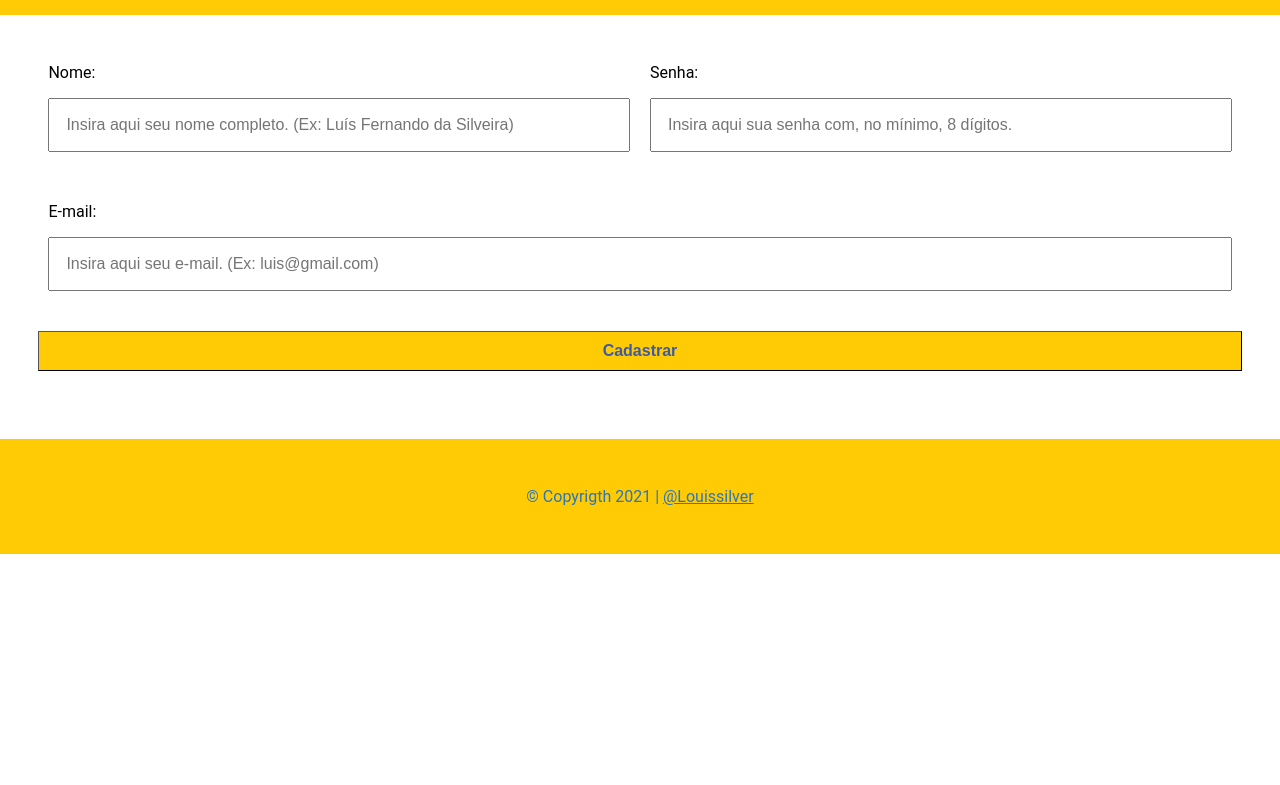
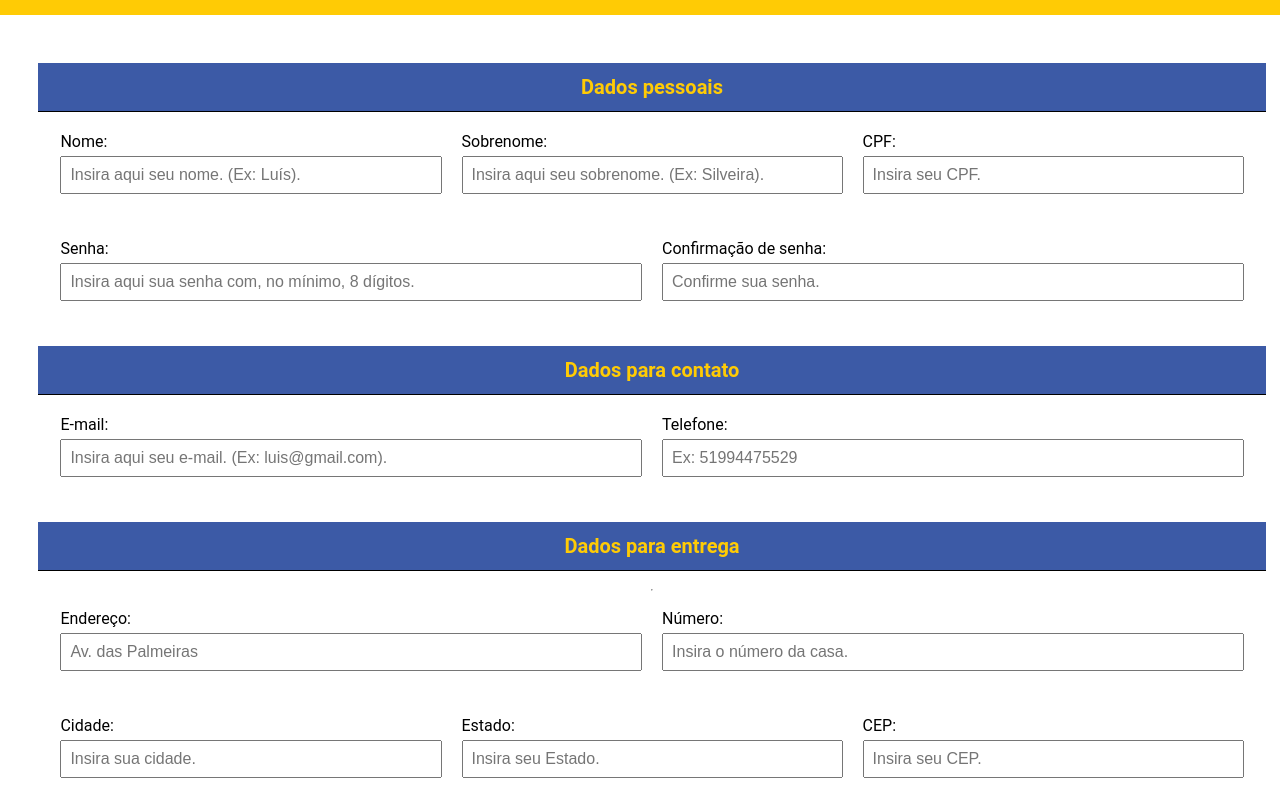
Before and after one commit to Louissilver/projetoadocao_cliente, a Next.js app: page /cadastro in a window 1280 px wide. Shown: the part 315-1100 px from the top of the page. Before the commit the page ends 869 px from the top, so only its background shows below. Built offline with nearby package versions, Linux system fonts and the light colour scheme.

Commit message:
Melhorias no cadastro

```diff
--- a/pages/listagem.js
+++ b/pages/listagem.js
@@ -3,7 +3,6 @@ import PageDefault from '../src/components/PageDefault';
 import Card from '../src/components/Card';
 import Button from '../src/components/Button';
 import ListarCaes from '../src/repositories/Listagem';
-import styled from 'styled-components';
 import Head from '../src/components/Head';
 import Loading from '../src/components/Loading';
 
--- a/src/components/FormularioCadastro/index.js
+++ b/src/components/FormularioCadastro/index.js
@@ -3,9 +3,9 @@ import styled from 'styled-components';
 import Button from '../Button';
 
 const Input = styled.input`
-    padding: 16px;
+    padding: 8px;
     font-size: 16px;
-    margin-bottom: 20px;
+    margin-bottom: 5px;
 `;
 
 Input.Container = styled.div`
@@ -26,7 +26,7 @@ Input.Row = styled.div`
     justify-content: space-around;
     align-items: center;
     width: 100%;
-    margin-bottom:10px;
+    margin-bottom:20px;
     @media(max-width: 800px) {
         flex-direction: column;
     }
@@ -37,17 +37,28 @@ Input.Control = styled.div`
     display: flex;
     flex-direction: column;
     justify-content: space-around;
-    flex-wrap: wrap;
     margin: 10px;
 `;
 
 const Label = styled.label`
     text-align: start;
-    padding-bottom: 16px;
+    padding-bottom: 5px;
     margin: 0;
     @media(max-width: 800px) {
         text-align: center;
     }
+`;
+
+Input.Area = styled.h2`
+    text-align: center;
+    font-size: 1.25rem;
+    border-bottom: 1px solid black;
+    width: 100%;
+    padding: 1%;
+    margin-top: 10px;
+    margin-bottom: 10px;
+    background-color: ${({ theme }) => theme.colors.primaryDark};
+    color:  ${({ theme }) => theme.colors.secondary};
 `;
 
 function FormularioCadastro() {
@@ -58,20 +69,66 @@ function FormularioCadastro() {
             }}
         >
             <Input.Container>
+            <Input.Area>Dados pessoais</Input.Area>
                 <Input.Row>
                     <Input.Control>
                         <Label aria-label="nome">Nome:</Label>
-                        <Input id="nome" type="text" required placeholder="Insira aqui seu nome completo. (Ex: Luís Fernando da Silveira)" />
+                        <Input id="nome" type="text" required placeholder="Insira aqui seu nome. (Ex: Luís)." />
                     </Input.Control>
+                    <Input.Control>
+                        <Label aria-label="sobrenome">Sobrenome:</Label>
+                        <Input id="sobrenome" type="text" required placeholder="Insira aqui seu sobrenome. (Ex: Silveira)." />
+                    </Input.Control>
+                    <Input.Control>
+                        <Label aria-label="cpf">CPF:</Label>
+                        <Input id="cpf" type="number" required placeholder="Insira seu CPF." />
+                    </Input.Control>
+                </Input.Row>
+                <Input.Row>
                     <Input.Control>
                         <Label aria-label="senha">Senha:</Label>
                         <Input id="senha" type="password" required placeholder="Insira aqui sua senha com, no mínimo, 8 dígitos." />
                     </Input.Control>
+                    <Input.Control>
+                        <Label aria-label="confirmacaoSenha">Confirmação de senha:</Label>
+                        <Input id="confirmacaoSenha" type="password" required placeholder="Confirme sua senha." />
+                    </Input.Control>
+                </Input.Row>
+                <Input.Area>Dados para contato</Input.Area>
+                <Input.Row>
+                    <Input.Control>
+                        <Label aria-label="email">E-mail:</Label>
+                        <Input id="email" type="email" required placeholder="Insira aqui seu e-mail. (Ex: luis@gmail.com)." />
+                    </Input.Control>
+                    <Input.Control>
+                        <Label aria-label="fone">Telefone:</Label>
+                        <Input id="fone" type="number" required placeholder="Ex: 51994475529" />
+                    </Input.Control>
+                </Input.Row>
+                <Input.Area>Dados para entrega</Input.Area>
+            <hr/>
+                <Input.Row>
+                    <Input.Control>
+                        <Label aria-label="endereco">Endereço:</Label>
+                        <Input id="endereco" type="text" required placeholder="Av. das Palmeiras" />
+                    </Input.Control>
+                    <Input.Control>
+                        <Label aria-label="numero">Número:</Label>
+                        <Input id="numero" type="number" required placeholder="Insira o número da casa." />
+                    </Input.Control>
                 </Input.Row>
                 <Input.Row>
                     <Input.Control>
-                        <Label aria-label="email">E-mail:</Label>
-                        <Input id="email" type="email" required placeholder="Insira aqui seu e-mail. (Ex: luis@gmail.com)" />
+                        <Label aria-label="cidade">Cidade:</Label>
+                        <Input id="cidade" type="text" required placeholder="Insira sua cidade." />
+                    </Input.Control>
+                    <Input.Control>
+                        <Label aria-label="estado">Estado:</Label>
+                        <Input id="estado" type="text" required placeholder="Insira seu Estado." />
+                    </Input.Control>
+                    <Input.Control>
+                        <Label aria-label="cep">CEP:</Label>
+                        <Input id="cep" type="number" required placeholder="Insira seu CEP." />
                     </Input.Control>
                 </Input.Row>
                 <Button type="submit">Cadastrar</Button>
```
